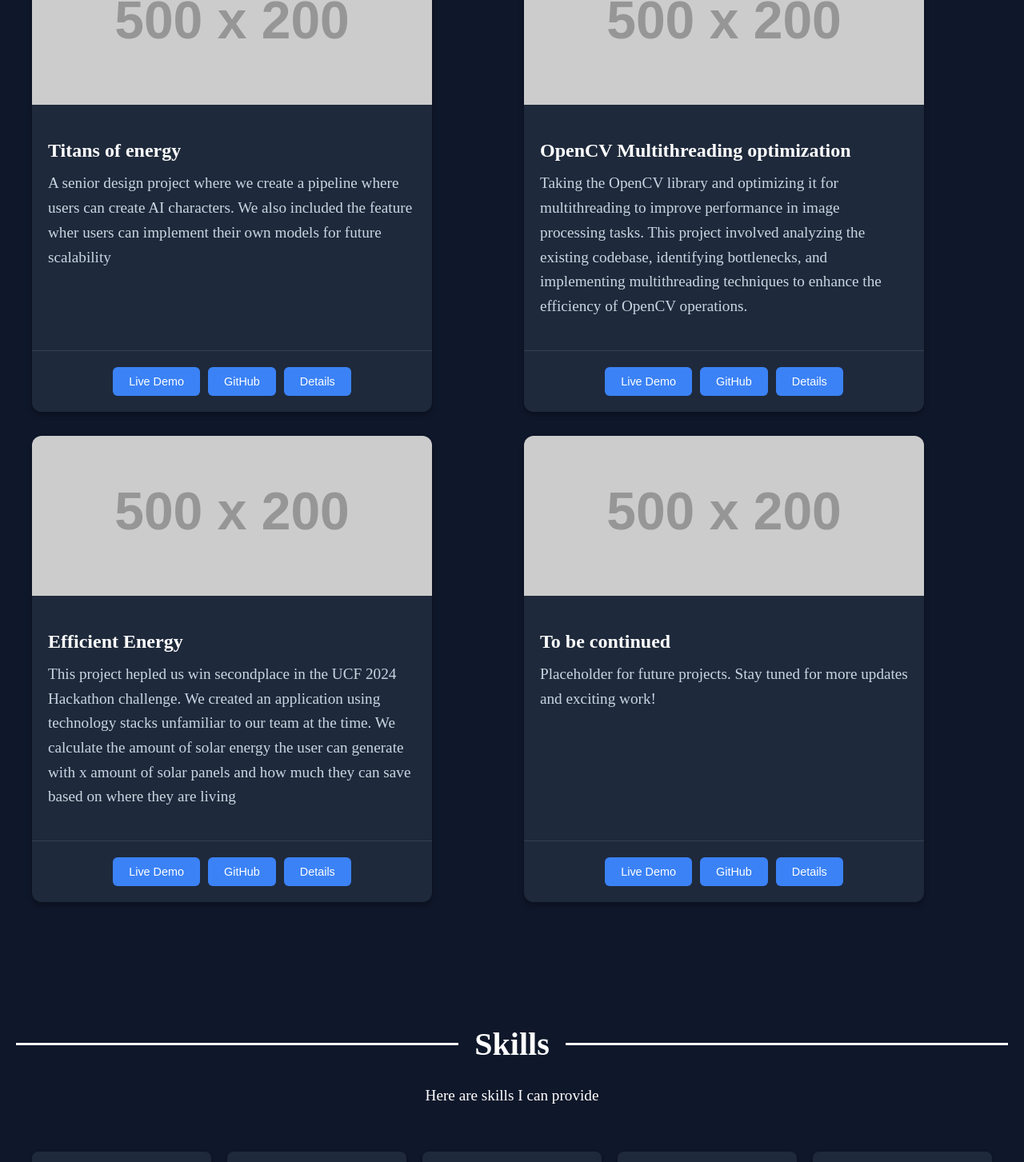
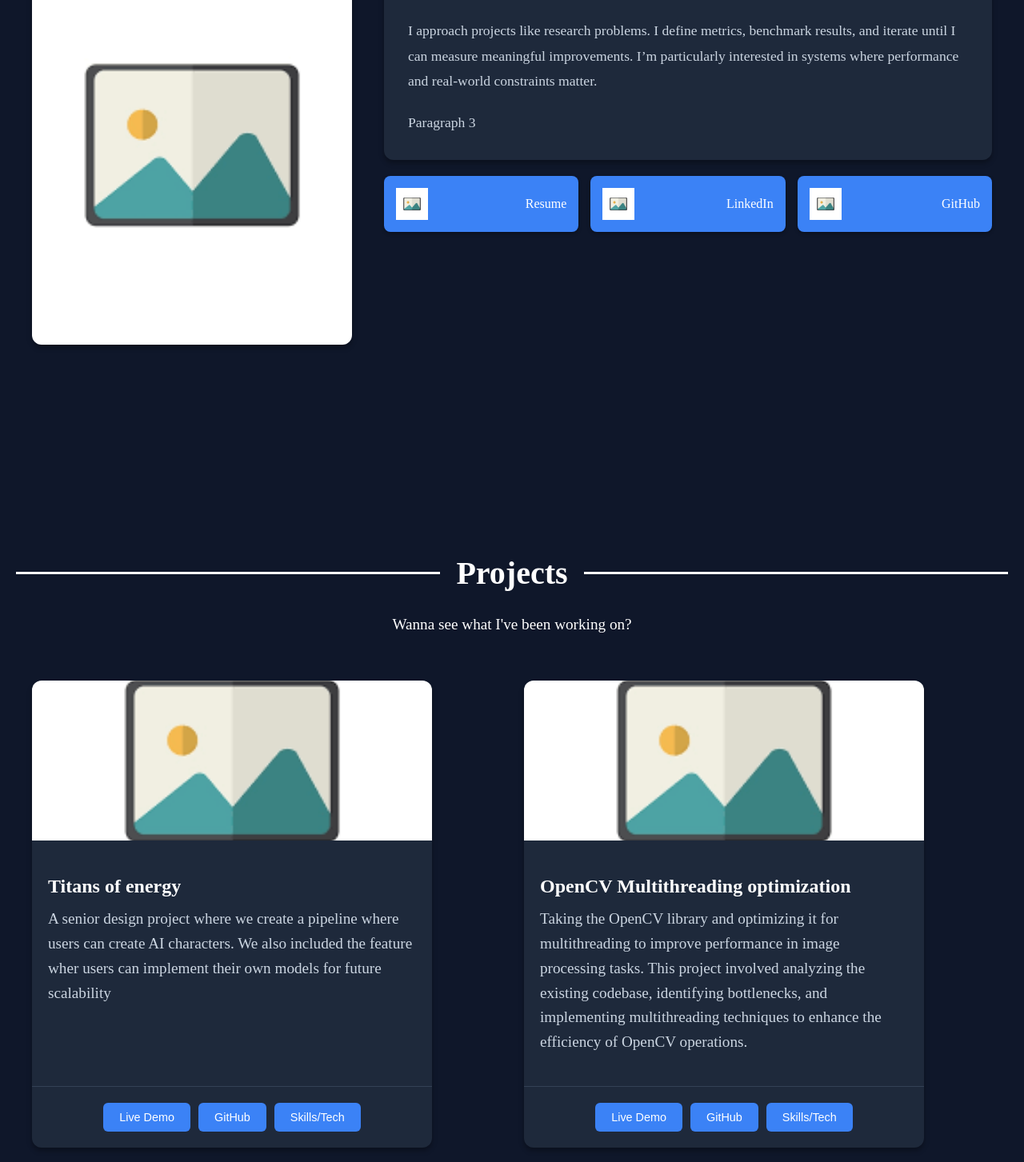
Before and after one commit to Ishankp/portfolio, a React (Vite) app: page / in a window 1280 px wide. Shown: the part 1120-2573 px from the top of the page at 80% size. Built offline with nearby package versions, Linux system fonts and the light colour scheme; a web font is replaced by a local one.

Commit message:
implemented the skills and detail button to switch and showcase the skills

```diff
--- a/src/app.jsx
+++ b/src/app.jsx
@@ -1,5 +1,5 @@
-import React from 'react';
-import { Routes, Route } from 'react-router-dom';
+import React, { useEffect } from 'react';
+import { Routes, Route, useLocation } from 'react-router-dom';
 import './app.css';
 import Jumpbar from './components/jumpbar.jsx';
 import HomePage from './portfolio/homePage.jsx';
@@ -7,9 +7,16 @@ import PortfolioPerformance from './portfolio_performance/portfolio_performance.
 import Footer from './portfolio/footer.jsx';
 
 const App = () => {
+  const location = useLocation();
+  const showJumpbar = location.pathname === '/';
+
+  useEffect(() => {
+    window.scrollTo(0, 0);
+  }, [location]);
+
   return (
     <div className="app">
-      <Jumpbar />
+      {showJumpbar && <Jumpbar />}
       <Routes>
         <Route path="/" element={<HomePage />} />
         <Route path="/portfolio-performance" element={<PortfolioPerformance />} />
--- a/src/components/ProjectCard.jsx
+++ b/src/components/ProjectCard.jsx
@@ -1,7 +1,14 @@
-import React from 'react';
+import React, { useState } from 'react';
 import './ProjectCard.css';
+import SkillCard from './SkillCard';
 
-const ProjectCard = ({ image, title, description, buttons }) => {
+const ProjectCard = ({ image, title, description, buttons, skills }) => {
+  const [showSkills, setShowSkills] = useState(false);
+
+  const handleSkillsClick = () => {
+    setShowSkills(!showSkills);
+  };
+
   return (
     <div className="project-card">
       <div className="project-image">
@@ -9,14 +16,39 @@ const ProjectCard = ({ image, title, description, buttons }) => {
       </div>
       <div className="project-content">
         <h3 className="project-title">{title}</h3>
-        <p className="project-description">{description}</p>
+        {showSkills ? (
+          <div className="project-skills">
+            {skills && skills.map((skill, index) => (
+              <SkillCard
+                key={index}
+                image="/images.png"
+                name={skill}
+              />
+            ))}
+          </div>
+        ) : (
+          <p className="project-description">{description}</p>
+        )}
       </div>
       <div className="project-buttons">
-        {buttons.map((button, index) => (
-          <button key={index} className="project-button" onClick={button.onClick}>
-            {button.label}
-          </button>
-        ))}
+        {buttons.map((button, index) => {
+          if (button.label === 'Skills/Tech') {
+            return (
+              <button
+                key={index}
+                className="project-button"
+                onClick={handleSkillsClick}
+              >
+                {showSkills ? 'Details' : 'Skills/Tech'}
+              </button>
+            );
+          }
+          return (
+            <button key={index} className="project-button" onClick={button.onClick}>
+              {button.label}
+            </button>
+          );
+        })}
       </div>
     </div>
   );
--- a/src/main.jsx
+++ b/src/main.jsx
@@ -1,7 +1,7 @@
 import React from 'react';
 import ReactDOM from 'react-dom/client';
 import { BrowserRouter } from 'react-router-dom';
-import App from './App.jsx';
+import App from './app.jsx';
 
 ReactDOM.createRoot(document.getElementById('root')).render(
   <React.StrictMode>
--- a/src/portfolio/aboutme.jsx
+++ b/src/portfolio/aboutme.jsx
@@ -10,15 +10,17 @@ const AboutMe = () => {
       <p>Wanna peak at who I am?</p>
       <div className="aboutme-content">
         <div className="aboutme-image">
-          <img src="https://via.placeholder.com/400x500" alt="About Me" />
+          <img src="/images.png" alt="About Me" />
         </div>
         <div className="aboutme-right">
           <div className="aboutme-text">
             <p>
-              paragraph 1
+              Hello, my name is Ishan Patel
             </p>
             <p>
-              Paragraph 2
+              I approach projects like research problems. I define metrics, benchmark results,
+              and iterate until I can measure meaningful improvements. I’m particularly
+              interested in systems where performance and real-world constraints matter.
             </p>
             <p>
               Paragraph 3
@@ -26,13 +28,13 @@ const AboutMe = () => {
           </div>
           <div className="aboutme-buttons">
             <div onClick={() => window.open('/resume.pdf', '_blank')}>
-              <SkillCard image="https://via.placeholder.com/40" name="Resume" />
+              <SkillCard image="/images.png" name="Resume" />
             </div>
             <div onClick={() => window.open('your-linkedin-link', '_blank')}>
-              <SkillCard image="https://via.placeholder.com/40" name="LinkedIn" />
+              <SkillCard image="/images.png" name="LinkedIn" />
             </div>
             <div onClick={() => window.open('https://github.com/Ishankp', '_blank')}>
-              <SkillCard image="https://via.placeholder.com/40" name="GitHub" />
+              <SkillCard image="/images.png" name="GitHub" />
             </div>
           </div>
         </div>
--- a/src/portfolio/footer.jsx
+++ b/src/portfolio/footer.jsx
@@ -1,13 +1,19 @@
 import React from 'react';
-import { Link } from 'react-router-dom';
+import { Link, useLocation } from 'react-router-dom';
 import './footer.css';
 
 const Footer = () => {
+  const location = useLocation();
+
   return (
     <div className="footer">
       <p>&copy; 2026 Ishan Patel. All rights reserved.</p>
       <div className="footer-links">
-        <Link to="/portfolio-performance">Portfolio Performance</Link>
+        {location.pathname === '/' ? (
+          <Link to="/portfolio-performance">Portfolio Performance</Link>
+        ) : (
+          <Link to="/">Back to Portfolio</Link>
+        )}
       </div>
     </div>
   );
--- a/src/portfolio/home.jsx
+++ b/src/portfolio/home.jsx
@@ -22,7 +22,7 @@ const Home = () => {
   return (
     <div className="home">
       <div className="home-content">
-        <h1>Ishan K. Patel</h1>
+        <h1>Ishan Patel, and I am a</h1>
         <h1 className="typed-text"></h1>
         <h2>Let me show you more about what I can do and who I am</h2>
       </div>
--- a/src/portfolio/homePage.jsx
+++ b/src/portfolio/homePage.jsx
@@ -10,15 +10,15 @@ const HomePage = () => {
       <div id="top">
         <Home />
       </div>
+      <div id="aboutme">
+        <AboutMe />
+      </div>
       <div id="projects">
         <Projects />
       </div>
       <div id="skills">
         <Skills />
       </div>
-      <div id="aboutme">
-        <AboutMe />
-      </div>
     </>
   );
 };
--- a/src/portfolio/projects.jsx
+++ b/src/portfolio/projects.jsx
@@ -7,44 +7,48 @@ const Projects = () => {
   // Sample project data - replace with your actual projects
   const projects = [
     {
-      image: 'https://via.placeholder.com/500x200',
+      image: '/images.png',
       title: 'Titans of energy',
       description: 'A senior design project where we create a pipeline where users can create AI characters. We also included the feature wher users can implement their own models for future scalability',
+      skills: ['Python', 'AI/ML', 'Flask', 'React', 'PostgreSQL'],
       buttons: [
         { label: 'Live Demo', onClick: () => window.open('https://example.com', '_blank') },
         { label: 'GitHub', onClick: () => window.open('https://github.com', '_blank') },
-        { label: 'Details', onClick: () => alert('Project details') }
+        { label: 'Skills/Tech' }
       ]
     },
     {
-      image: 'https://via.placeholder.com/500x200',
+      image: '/images.png',
       title: 'OpenCV Multithreading optimization',
       description: 'Taking the OpenCV library and optimizing it for multithreading to improve performance in image processing tasks. This project involved analyzing the existing codebase, identifying bottlenecks, and implementing multithreading techniques to enhance the efficiency of OpenCV operations.',
+      skills: ['C++', 'OpenCV', 'Multithreading', 'Performance Optimization'],
       buttons: [
         { label: 'Live Demo', onClick: () => window.open('https://example.com', '_blank') },
         { label: 'GitHub', onClick: () => window.open('https://github.com', '_blank') },
-        { label: 'Details', onClick: () => alert('Project details') }
+        { label: 'Skills/Tech' }
       ]
     },
     // Add more projects as needed
     {
-      image: 'https://via.placeholder.com/500x200',
+      image: '/images.png',
       title: 'Efficient Energy',
       description: 'This project hepled us win secondplace in the UCF 2024 Hackathon challenge. We created an application using technology stacks unfamiliar to our team at the time. We calculate the amount of solar energy the user can generate with x amount of solar panels and how much they can save based on where they are living',
+      skills: ['JavaScript', 'React', 'Node.js', 'Solar Energy API', 'Data Analysis'],
+      buttons: [
+        { label: 'Live Demo', onClick: () => window.open('https://example.com', '_blank') },
+        { label: 'GitHub', onClick: () => window.open('https://github.com/mbruckert/titans-of-energy', '_blank') },
+        { label: 'Skills/Tech' }
+      ]
+    },
+    {
+      image: '/images.png',
+      title: 'To be continued',
+      description: 'Placeholder for future projects. Stay tuned for more updates and exciting work!',
+      skills: ['Coming Soon'],
       buttons: [
         { label: 'Live Demo', onClick: () => window.open('https://example.com', '_blank') },
         { label: 'GitHub', onClick: () => window.open('https://github.com', '_blank') },
-        { label: 'Details', onClick: () => alert('Project details') }
-      ]
-    },
-    {
-      image: 'https://via.placeholder.com/500x200',
-      title: 'To be continued',
-      description: 'Placeholder for future projects. Stay tuned for more updates and exciting work!',
-      buttons: [
-        { label: 'Live Demo', onClick: () => window.open('https://example.com', '_blank') },
-        { label: 'GitHub', onClick: () => window.open('https://github.com', '_blank') },
-        { label: 'Details', onClick: () => alert('Project details') }
+        { label: 'Skills/Tech' }
       ]
     },
   ];
@@ -61,6 +65,7 @@ const Projects = () => {
             title={project.title}
             description={project.description}
             buttons={project.buttons}
+            skills={project.skills}
           />
         ))}
       </div>
--- a/src/portfolio/skills.jsx
+++ b/src/portfolio/skills.jsx
@@ -6,26 +6,26 @@ import SkillCard from '../components/SkillCard';
 const Skills = () => {
   // Sample skills data - replace with your actual skills and icon URLs
   const skills = [
-    { name: 'JavaScript', image: 'https://via.placeholder.com/40' },
-    { name: 'React', image: 'https://via.placeholder.com/40' },
-    { name: 'Node.js', image: 'https://via.placeholder.com/40' },
-    { name: 'Python', image: 'https://via.placeholder.com/40' },
-    { name: 'HTML', image: 'https://via.placeholder.com/40' },
-    { name: 'CSS', image: 'https://via.placeholder.com/40' },
-    { name: 'Git', image: 'https://via.placeholder.com/40' },
-    { name: 'MongoDB', image: 'https://via.placeholder.com/40' },
-    { name: 'SQL', image: 'https://via.placeholder.com/40' },
-    { name: 'TypeScript', image: 'https://via.placeholder.com/40' },
-    { name: 'Express', image: 'https://via.placeholder.com/40' },
-    { name: 'Tailwind CSS', image: 'https://via.placeholder.com/40' },
-    { name: 'REST APIs', image: 'https://via.placeholder.com/40' },
-    { name: 'Docker', image: 'https://via.placeholder.com/40' },
-    { name: 'AWS', image: 'https://via.placeholder.com/40' },
-    { name: 'Firebase', image: 'https://via.placeholder.com/40' },
-    { name: 'Redux', image: 'https://via.placeholder.com/40' },
-    { name: 'Webpack', image: 'https://via.placeholder.com/40' },
-    { name: 'Jest', image: 'https://via.placeholder.com/40' },
-    { name: 'GraphQL', image: 'https://via.placeholder.com/40' },
+    { name: 'JavaScript', image: '/images.png' },
+    { name: 'React', image: '/images.png' },
+    { name: 'Node.js', image: '/images.png' },
+    { name: 'Python', image: '/images.png' },
+    { name: 'HTML', image: '/images.png' },
+    { name: 'CSS', image: '/images.png' },
+    { name: 'Git', image: '/images.png' },
+    { name: 'MongoDB', image: '/images.png' },
+    { name: 'SQL', image: '/images.png' },
+    { name: 'TypeScript', image: '/images.png' },
+    { name: 'Express', image: '/images.png' },
+    { name: 'Tailwind CSS', image: '/images.png' },
+    { name: 'REST APIs', image: '/images.png' },
+    { name: 'Docker', image: '/images.png' },
+    { name: 'AWS', image: '/images.png' },
+    { name: 'Firebase', image: '/images.png' },
+    { name: 'Redux', image: '/images.png' },
+    { name: 'Webpack', image: '/images.png' },
+    { name: 'Jest', image: '/images.png' },
+    { name: 'GraphQL', image: '/images.png' },
     // Add more skills as needed
   ];
 
--- a/src/portfolio_performance/portfolio_performance.jsx
+++ b/src/portfolio_performance/portfolio_performance.jsx
@@ -6,7 +6,7 @@ const PortfolioPerformance = () => {
   return (
     <div className="section">
       <h2>Portfolio Performance</h2>
-      <p>Performance metrics and analytics will go here</p>
+      <p>Here is how I am going to know if you guys actually like my work</p>
     </div>
   );
 };
```
Also changed, not shown: src/components/ProjectCard.css (+20 -0 lines), public/images.png (added).
